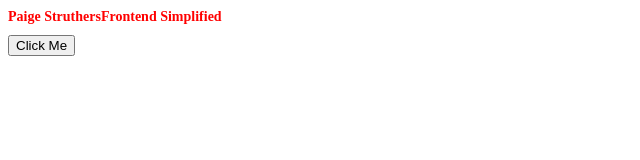
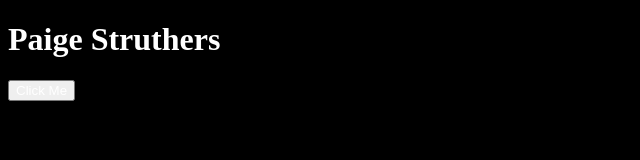
Before and after one commit to pstruthers/FES-JS-Crash-Course, a plain HTML site: page index.html in a window 1280 px wide. Both pictures are taken after a click on the button "Click Me". Shown: the whole page, without its empty margins (0-640 px from the left). Drawn offline with Linux system fonts and the light colour scheme.

Commit message:
toggle dark mode

```diff
--- a/index.html
+++ b/index.html
@@ -4,11 +4,12 @@
     <meta charset="UTF-8">
     <meta name="viewport" content="width=device-width, initial-scale=1.0">
     <title>Document</title>
+    <link rel="stylesheet" href="styles.css">
     <script src="script.js" defer></script>
 </head>
 <body>
     <h1 id="title">Paige Struthers</h1>
     <!-- HTML -->
-    <button onclick="changeTitleToRed()">Click Me</button>
+    <button onclick="toggleDarkMode()">Click Me</button>
 </body>
 </html>
--- a/script.js
+++ b/script.js
@@ -1,10 +1,4 @@
-// Change HTML
-document.querySelector('#title').innerHTML += 'Frontend Simplified'
-
-// Change CSS
-document.querySelector('#title').style.fontSize = '14px'
-
 // JavaScript
-function changeTitleToRed() {
-    document.querySelector('#title').style.color = 'red'
+function toggleDarkMode() {
+    document.querySelector('body').classList.toggle("dark-theme")
 }
--- /dev/null
+++ b/styles.css
@@ -0,0 +1,8 @@
+/* CSS */
+.dark-theme {
+    background-color: black;
+}
+
+.dark-theme * {
+    color: white;
+}
```
